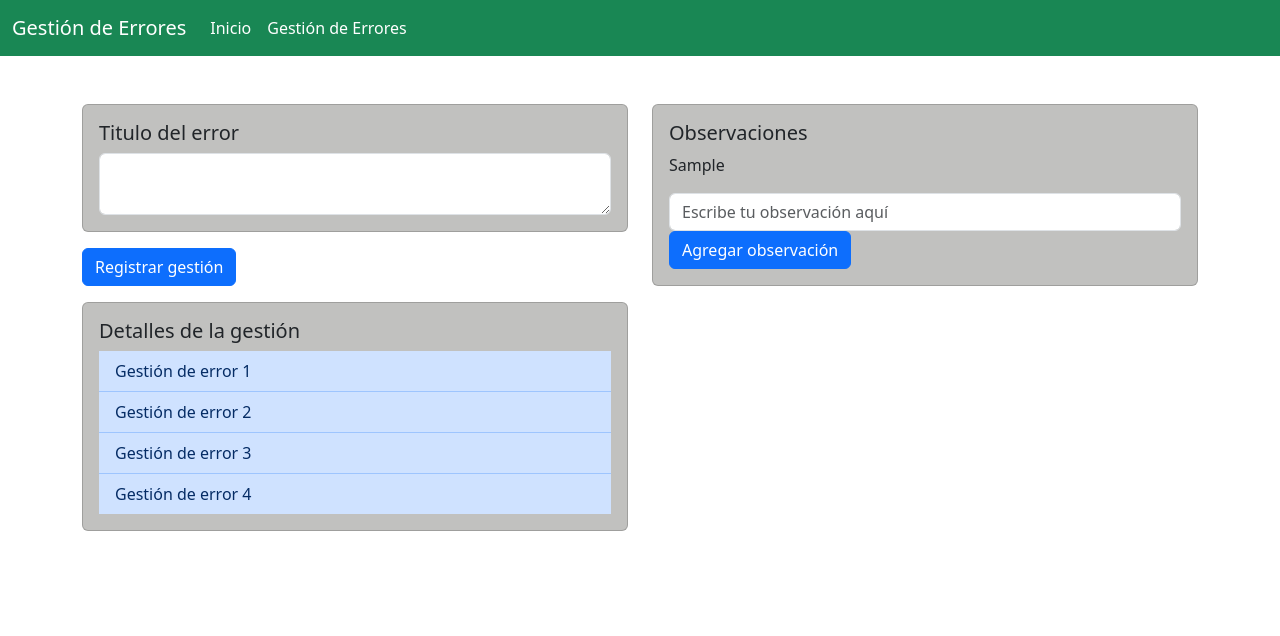
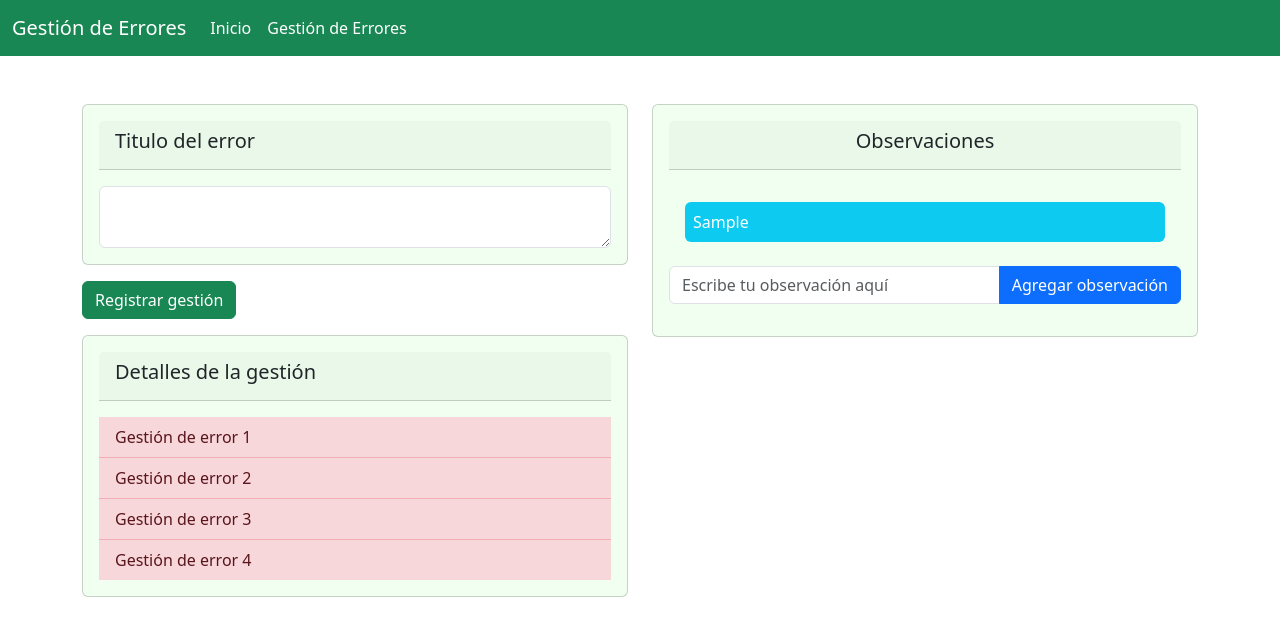
Before and after one commit to UTSCarlosGomez/DevicesIssuesManager, a React (Vite) app in the folder web/: page /issueManage in a window 1280 px wide. Both pictures are taken after typing "Sample" into the empty fields and a click on the button "Agregar observación". Shown: the top 636 px of the page. Built offline with nearby package versions, Linux system fonts and the light colour scheme.

Commit message:
se hacen ajustes visuales en las vistas  gestion de errores y inicio

```diff
--- a/web/src/components/pages/Home.jsx
+++ b/web/src/components/pages/Home.jsx
@@ -1,4 +1,4 @@
-/* import React from 'react'; */
+import React from 'react';
 
 const Home = () => {
   const issues = [
@@ -12,9 +12,9 @@ const Home = () => {
       <div className="row mt-5">
         {issues.map((issue, index) => (
           <div key={index} className="col-md-4 mb-4">
-            <div className="card">
-              <div className="card-header text-center bg-success">
-                <h2 className="card-title text-white">{issue.title}</h2>
+            <div className="card" style={{ backgroundColor: '#F0FFF0' }}>
+              <div className="card-header border-secundary mb-3">
+                <h2 className="card-title">{issue.title}</h2>
               </div>
               <div className="card-body">
                 <p className="card-text">{issue.description}</p>
@@ -30,5 +30,4 @@ const Home = () => {
   );
 };
 
-
 export default Home;
--- a/web/src/components/pages/IssueManage.jsx
+++ b/web/src/components/pages/IssueManage.jsx
@@ -10,44 +10,69 @@ const IssueManage = () => {
         setNewObservation('');
     };
 
+    const enterKey = (event) => {
+        if (event.key === 'Enter') {
+            event.preventDefault();
+            handleAddObservation();
+        }
+    };
+
     return (
         <div className="container">
             <div className="row mt-5">
                 <div className="col">
-                    <div className="card mb-3" style={{ backgroundColor: '#C1C1BF' }}>
+                    <div className="card mb-3" style={{ backgroundColor: '#F0FFF0' }}>
                         <div className="card-body">
+                            <div className='card-header border-secundary mb-3'>
                                 <h5 className="card-title">Titulo del error</h5>
+                            </div>
+
                             <textarea className="form-control" id="errorTitle"></textarea>
                         </div>
                     </div>
-                    <button type="submit" className="btn btn-primary mb-3">Registrar gestión</button>
-                    <div className="card" style={{ backgroundColor: '#C1C1BF' }}>
+                    <button type="submit" className="btn btn-success mb-3">
+                        Registrar gestión
+                    </button>
+                    <div className="card" style={{ backgroundColor: '#F0FFF0' }}>
                         <div className="card-body">
+                            <div className='card-header border-secundary mb-3'>
                                 <h5 className="card-title">Detalles de la gestión</h5>
+                            </div>
+
                             <ul className="list-group list-group-flush">
                                 {errorManagement.map((error, index) => (
-                                    <li key={index} className="list-group-item list-group-item-action list-group-item-primary">{error}</li>
+                                    <li key={index} className="list-group-item list-group-item-action list-group-item-danger">{error}</li>
                                 ))}
                             </ul>
                         </div>
                     </div>
                 </div>
                 <div className="col">
-                    <div className="card" style={{ backgroundColor: '#C1C1BF' }}>
+                    <div className="card" style={{ backgroundColor: '#F0FFF0' }}>
                         <div className="card-body">
-                            <h5 className="card-title">Observaciones</h5>
+                            <div className='card-header border-secundary mb-3'>
+                                <h5 className="card-title text-center ">Observaciones</h5>
+                            </div>
+                            <div className='card-body' style={{ maxHeight: '300px', overflowY: 'auto' }}>
                                 {observations.map((observation, index) => (
-                                <p key={index}>{observation}</p>
+                                    <div key={index} className="mb-2">
+                                        <div className="bg-info text-white p-2 rounded">{observation}</div>
+                                    </div>
                                 ))}
+                            </div>
+                            <div className='input-group mb-3'>
                                 <input
                                     type="text"
                                     className="form-control"
                                     placeholder="Escribe tu observación aquí"
                                     value={newObservation}
                                     onChange={e => setNewObservation(e.target.value)}
+                                    onKeyDown={enterKey}
                                 />
-
-                            <button onClick={handleAddObservation} className="btn btn-primary">Agregar observación</button>
+                                <button onClick={handleAddObservation} className="btn btn-primary">
+                                    Agregar observación
+                                </button>
+                            </div>
                         </div>
                     </div>
                 </div>
```
Lines whose indentation alone changed are shown as unchanged.
